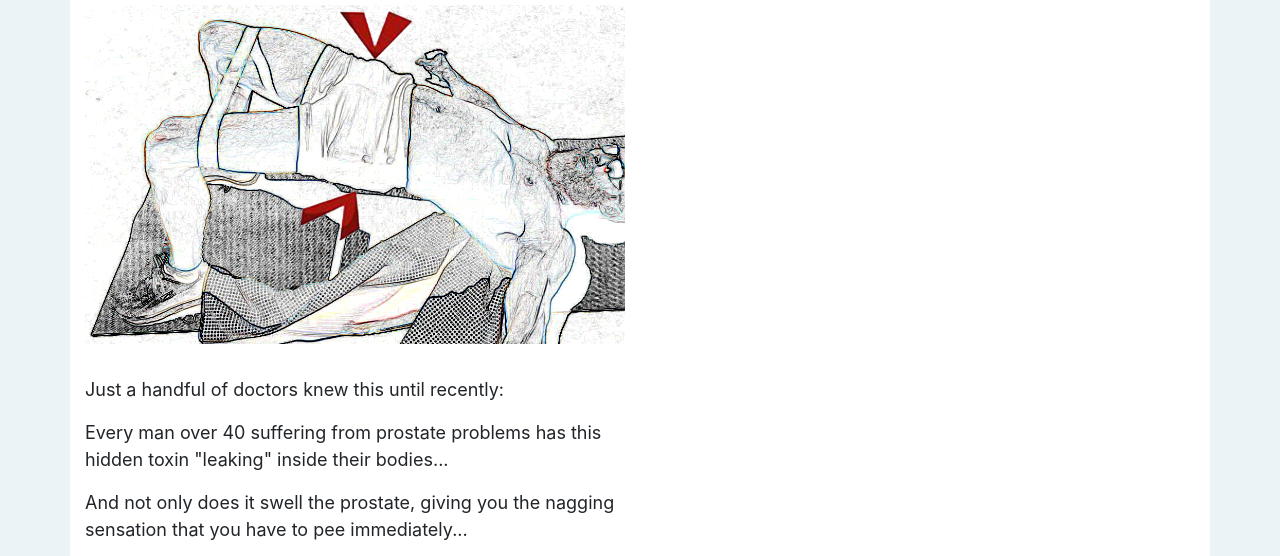
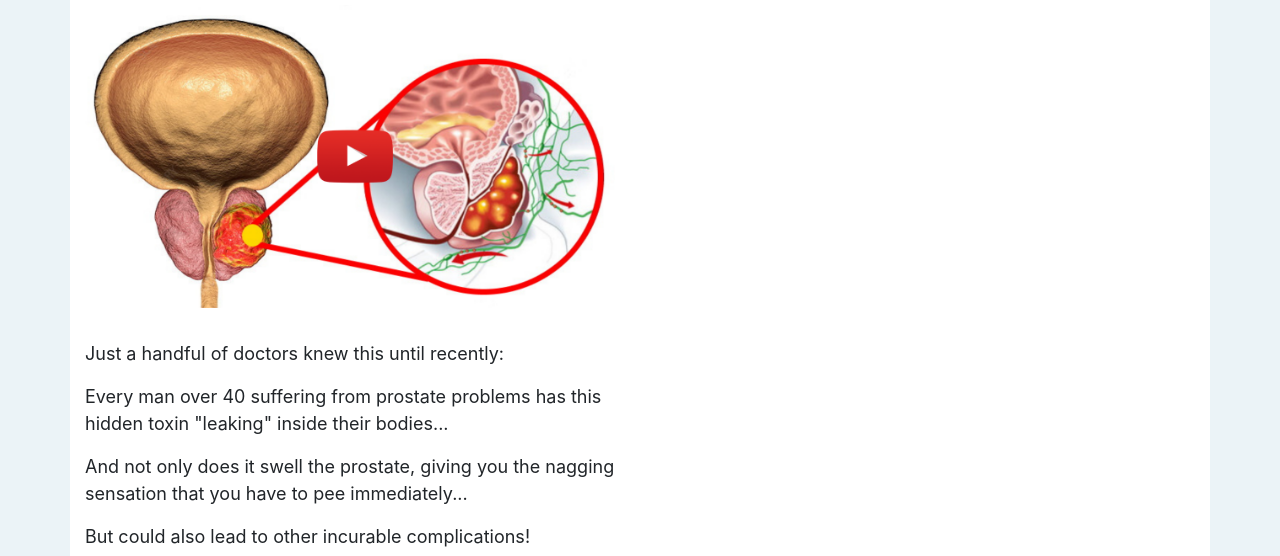
Before and after one commit to myhonestreview/pressel-1, a plain HTML site: page index.html in a window 1280 px wide. Shown: the part 237-793 px from the top of the page. Drawn offline with Linux system fonts and the light colour scheme.

Commit message:
Update index.html

```diff
--- a/index.html
+++ b/index.html
@@ -58,7 +58,7 @@
 <div class="row">
 <div class="col-12 col-md-15">
                                                <a href="https://4f3771h0mxr9wn22-xq0xdon0z.hop.clickbank.net/?cbpage=tsl/" target="_blank">
-					<img class="img-fluid mx-auto" src="img/image2.jpg"> </a>
+					<img class="img-fluid mx-auto" src="img/prostata-thumb.png"> </a>
 				</div>
 			</div>
 
```
